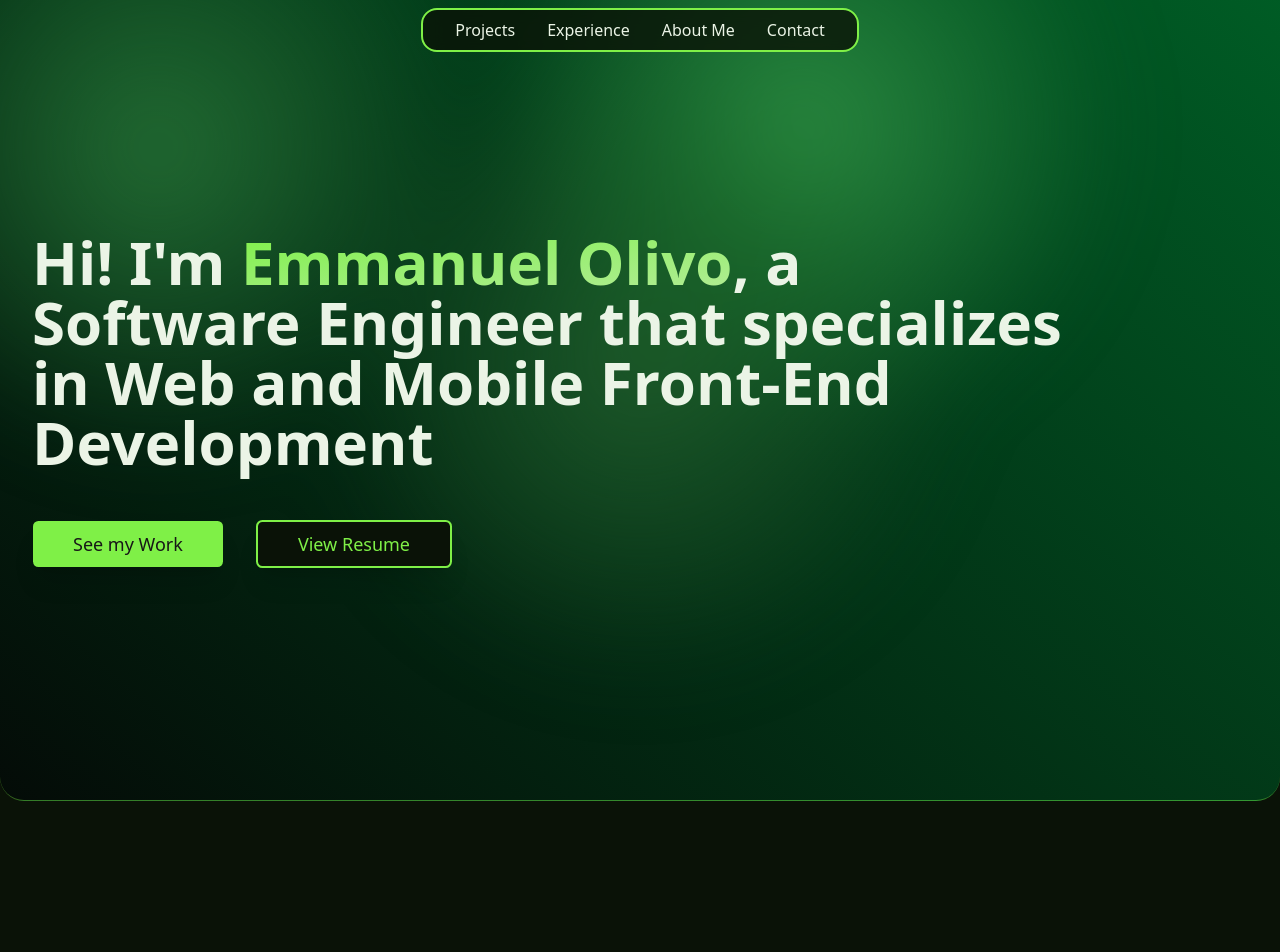
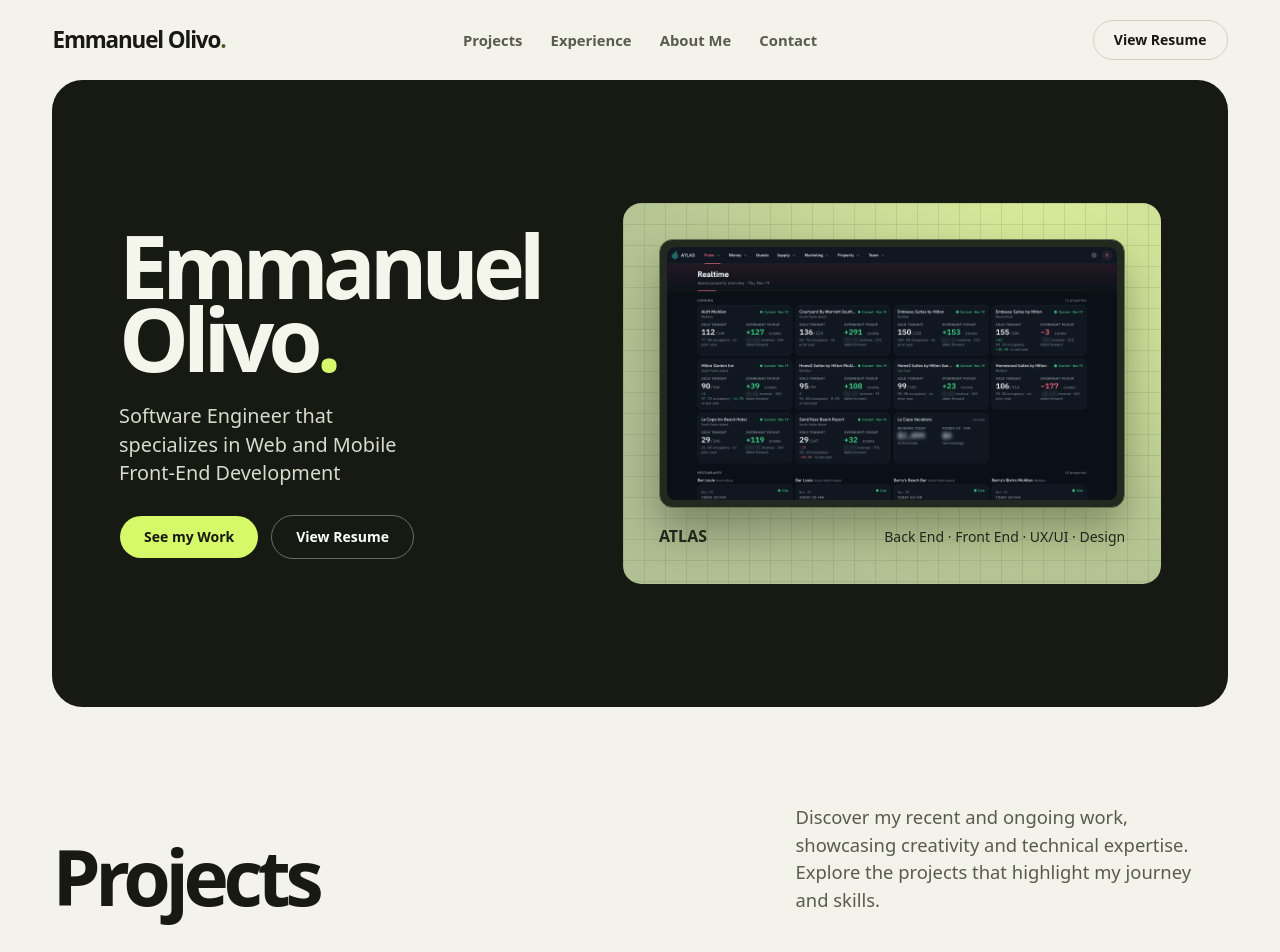
Before and after one commit to emmanuelolivo1002/portfolio-2027, a Next.js app: page / in a window 1280 px wide. Shown: the top 952 px of the page. Built offline with nearby package versions, Linux system fonts and the light colour scheme.

Commit message:
Refresh the portfolio design for Phase 2

```diff
--- a/package.json
+++ b/package.json
@@ -15,7 +15,8 @@
     "migration:ingest": "node scripts/ingest-portfolio.mjs"
   },
   "dependencies": {
-    "@fontsource-variable/lexend-deca": "^5.3.0",
+    "@fontsource-variable/bricolage-grotesque": "^5.3.0",
+    "@fontsource-variable/geist": "^5.3.0",
     "@strapi/blocks-react-renderer": "^1.0.2",
     "@vercel/analytics": "^2.0.1",
     "@vercel/speed-insights": "^2.1.0",
--- a/src/app/globals.css
+++ b/src/app/globals.css
@@ -1,66 +1,59 @@
 @import "tailwindcss";
 @import "tw-animate-css";
+
 @custom-variant data-open (&[data-state="open"]);
 @custom-variant data-closed (&[data-state="closed"]);
 
 @theme inline {
-  --font-sans: "Lexend Deca Variable", system-ui, sans-serif;
-  --font-heading: var(--font-sans);
+  --font-sans: "Geist Variable", system-ui, sans-serif;
+  --font-heading: "Bricolage Grotesque Variable", system-ui, sans-serif;
   --color-background: var(--background);
   --color-background-alt: var(--background-alt);
   --color-foreground: var(--foreground);
   --color-card: var(--card);
-  --color-card-foreground: var(--card-foreground);
-  --color-popover: var(--popover);
-  --color-popover-foreground: var(--popover-foreground);
+  --color-card-foreground: var(--foreground);
+  --color-popover: var(--card);
+  --color-popover-foreground: var(--foreground);
   --color-primary: var(--primary);
-  --color-primary-foreground: var(--primary-foreground);
+  --color-primary-foreground: var(--foreground);
+  --color-primary-ink: var(--primary-ink);
   --color-secondary: var(--secondary);
-  --color-secondary-foreground: var(--secondary-foreground);
-  --color-muted: var(--muted);
+  --color-secondary-foreground: var(--foreground);
+  --color-muted: var(--secondary);
   --color-muted-foreground: var(--muted-foreground);
-  --color-accent: var(--accent);
-  --color-accent-foreground: var(--accent-foreground);
-  --color-destructive: var(--destructive);
+  --color-accent: var(--secondary);
+  --color-accent-foreground: var(--foreground);
+  --color-destructive: #ad251d;
   --color-border: var(--border);
-  --color-input: var(--input);
-  --color-ring: var(--ring);
-  --radius-sm: calc(var(--radius) * 0.6);
-  --radius-md: calc(var(--radius) * 0.8);
-  --radius-lg: var(--radius);
-  --radius-xl: calc(var(--radius) * 1.4);
+  --color-input: var(--border);
+  --color-ring: var(--primary-ink);
+  --radius-sm: 0.3rem;
+  --radius-md: 0.55rem;
+  --radius-lg: 0.8rem;
+  --radius-xl: 1.1rem;
 }
 
 @layer base {
   :root {
-    color-scheme: dark;
-    --background: hsl(102 45% 5%);
-    --background-alt: hsl(105 23% 8.5%);
-    --foreground: hsl(99 39% 93%);
-    --card: hsl(0 0% 3.9%);
-    --card-foreground: hsl(0 0% 98%);
-    --popover: var(--card);
-    --popover-foreground: var(--card-foreground);
-    --primary: hsl(100 85% 61%);
-    --primary-foreground: hsl(0 0% 9%);
-    --secondary: hsl(100 60% 33%);
-    --secondary-foreground: hsl(103 47% 6%);
-    --accent: hsl(100 70% 75%);
-    --accent-foreground: var(--secondary-foreground);
-    --muted: hsl(0 0% 10%);
-    --muted-foreground: hsl(0 0% 63.9%);
-    --destructive: hsl(0 62.8% 45%);
-    --border: hsl(0 0% 15%);
-    --input: hsl(0 0% 25%);
-    --ring: var(--primary);
-    --radius: 0.5rem;
+    color-scheme: light;
+    --background: #f3f2eb;
+    --background-alt: #e9e9dd;
+    --foreground: #171912;
+    --card: #faf9f3;
+    --primary: #d5f969;
+    --primary-ink: #465821;
+    --secondary: #e9ecdc;
+    --muted-foreground: #585c4c;
+    --border: #d0d1c2;
+    --dark-panel: #171a13;
+    --dark-text: #f4f5eb;
   }
 
   html { scroll-behavior: smooth; }
   body { @apply bg-background font-sans text-foreground; }
+  main [id] { scroll-margin-top: 1.5rem; }
   ::selection { @apply bg-primary text-primary-foreground; }
-  :focus-visible { outline: 2px solid var(--primary); outline-offset: 3px; }
-  main [id] { scroll-margin-top: 3rem; }
+  :focus-visible { outline: 2px solid var(--primary-ink); outline-offset: 4px; }
 
   @media (prefers-reduced-motion: reduce) {
     html { scroll-behavior: auto; }
@@ -69,69 +62,213 @@
 
 @utility site-container {
   width: 100%;
-  max-width: 1400px;
+  max-width: 85rem;
   margin-inline: auto;
-  padding-inline: 2rem;
+  padding-inline: clamp(1rem, 4.1vw, 3.5rem);
 }
 
 @layer components {
-  .hero-surface {
-    background: linear-gradient(40deg, hsl(147 48% 3%), hsl(144 100% 18%));
+  .site-header {
+    min-height: 5rem;
+    display: grid;
+    grid-template-columns: 1fr auto 1fr;
+    align-items: center;
+    gap: 1.5rem;
   }
 
-  .hero-lights {
-    position: absolute;
-    inset: 0;
-    z-index: -1;
-    pointer-events: none;
-    filter: blur(40px);
+  .site-header > [data-slot="button"] { justify-self: end; }
+
+  .site-wordmark {
+    width: fit-content;
+    font-family: var(--font-heading);
+    font-weight: 750;
+    font-size: 1.4rem;
+    letter-spacing: -0.05em;
   }
 
-  .hero-lights span {
-    position: absolute;
-    inset: 10%;
-    mix-blend-mode: soft-light;
+  .site-wordmark span { color: var(--primary-ink); }
+
+  .site-nav {
+    display: flex;
+    align-items: center;
+    flex-wrap: wrap;
+    gap: clamp(0.8rem, 2.2vw, 2.2rem);
+    color: var(--muted-foreground);
+    font-size: 0.925rem;
+    font-weight: 560;
   }
 
-  .hero-lights span:nth-child(1) {
-    background: radial-gradient(circle closest-side, rgb(33 92 44 / 90%), transparent);
-    animation: hero-drift 30s ease-in-out infinite;
+  .site-nav a { display: block; padding-block: 0.35rem; }
+  .site-nav a:hover { color: var(--foreground); text-decoration: underline; text-underline-offset: 0.25em; }
+
+  .hero-panel, .contact-panel {
+    --primary-ink: var(--primary);
+    color: var(--dark-text);
+    background: var(--dark-panel);
+    border-radius: clamp(1.25rem, 2.4vw, 2rem);
   }
 
-  .hero-lights span:nth-child(2) {
-    background: radial-gradient(circle closest-side, rgb(43 124 59 / 80%), transparent);
-    transform-origin: 20% center;
-    animation: hero-orbit 20s linear infinite reverse;
+  .hero-panel {
+    display: grid;
+    align-items: center;
+    grid-template-columns: minmax(0, 0.9fr) minmax(0, 1.1fr);
+    min-height: clamp(28rem, 49vw, 40rem);
+    gap: clamp(1.8rem, 5vw, 5rem);
+    overflow: hidden;
+    padding: clamp(2rem, 5.2vw, 4.6rem);
   }
 
-  .hero-lights span:nth-child(3) {
-    background: radial-gradient(circle closest-side, rgb(53 156 74 / 80%), transparent);
-    transform-origin: 80% center;
-    animation: hero-orbit 40s linear infinite;
+  .hero-panel h1, .section-heading {
+    font-family: var(--font-heading);
+    font-weight: 720;
+    letter-spacing: -0.07em;
   }
 
-  .rich-text { overflow-wrap: anywhere; }
-  .rich-text > :where(p, ul, ol, figure, blockquote, h2, h3, h4) + * { margin-top: 1em; }
+  .hero-copy { container-type: inline-size; }
+
+  .hero-panel h1 {
+    font-size: clamp(2.8rem, 20cqw, 7.5rem);
+    line-height: 0.83;
+    margin-bottom: 1.7rem;
+  }
+
+  .hero-panel h1 span { color: var(--primary); }
+
+  .hero-intro {
+    color: #d8dacb;
+    font-size: clamp(1.06rem, 1.55vw, 1.35rem);
+    line-height: 1.45;
+    max-width: 28ch;
+    margin-bottom: 1.65rem;
+  }
+
+  .hero-panel :focus-visible, .contact-panel :focus-visible { outline-color: var(--primary); }
+
+  .hero-feature {
+    position: relative;
+    isolation: isolate;
+    display: grid;
+    align-content: center;
+    gap: 1rem;
+    padding: clamp(1rem, 2.8vw, 2.25rem);
+    overflow: hidden;
+    color: #202619;
+    border-radius: 1.15rem;
+    background-color: #bfc9a8;
+    background-image:
+      linear-gradient(#4c633724 1px, transparent 1px),
+      linear-gradient(90deg, #4c633724 1px, transparent 1px),
+      radial-gradient(ellipse at 78% 15%, #dcef9b 0%, #b1bf94 78%);
+    background-size: 21px 21px, 21px 21px, auto;
+  }
+
+  .hero-feature-frame {
+    padding: 0.45rem;
+    overflow: hidden;
+    border: 1px solid #657252;
+    border-radius: 0.85rem;
+    background: #222a20;
+    box-shadow: 0 1.3rem 2.7rem #202c1c66;
+  }
+
+  .hero-feature-caption {
+    display: flex;
+    flex-wrap: wrap;
+    align-items: baseline;
+    justify-content: space-between;
+    gap: 0.15rem 0.65rem;
+  }
+
+  .section-space { padding-block: clamp(3.25rem, 7.5vw, 7rem); }
+
+  .section-intro {
+    margin-bottom: clamp(1.7rem, 4vw, 3rem);
+    display: grid;
+    grid-template-columns: 1fr minmax(0, 27rem);
+    align-items: end;
+    gap: 0.8rem 2rem;
+  }
+
+  .section-heading {
+    font-size: clamp(3rem, 6vw, 6rem);
+    line-height: 0.94;
+  }
+
+  .section-intro p, .experience-heading p {
+    color: var(--muted-foreground);
+    font-size: clamp(1rem, 1.6vw, 1.15rem);
+  }
+
+  .experience-layout {
+    display: grid;
+    grid-template-columns: minmax(0, 1fr) minmax(0, 1.42fr);
+    gap: clamp(2rem, 7vw, 8rem);
+  }
+
+  .experience-heading p { margin-top: 1.25rem; max-width: 30ch; }
+
+  .about-layout {
+    display: grid;
+    grid-template-columns: minmax(0, 0.74fr) minmax(0, 1fr);
+    align-items: center;
+    gap: clamp(1.8rem, 9vw, 9rem);
+  }
+
+  .about-portrait {
+    width: 100%;
+    max-height: 33rem;
+    object-fit: cover;
+    object-position: center 35%;
+    border-radius: 1.35rem;
+    filter: saturate(0.72);
+  }
+
+  .contact-panel {
+    padding: clamp(1.8rem, 5vw, 4rem);
+    display: flex;
+    flex-wrap: wrap;
+    align-items: end;
+    justify-content: space-between;
+    gap: 1.8rem 3rem;
+  }
+
+  .contact-link {
+    display: inline-flex;
+    align-items: center;
+    gap: 0.5rem;
+    min-height: 2.75rem;
+    padding: 0.55rem 0.95rem;
+    border: 1px solid #a8ad95;
+    border-radius: 10rem;
+    font-size: 0.925rem;
+    font-weight: 560;
+    transition: background-color 140ms, color 140ms;
+  }
+
+  .contact-link:hover { background-color: var(--primary); color: var(--foreground); }
+
+  .rich-text { overflow-wrap: anywhere; line-height: 1.7; }
+  .rich-text > :where(p, ul, ol, figure, blockquote, h2, h3, h4) + * { margin-top: 0.85em; }
   .rich-text :where(ul, ol) { padding-inline-start: 1.25em; }
   .rich-text ul { list-style: disc; }
   .rich-text ol { list-style: decimal; }
   .rich-text li + li { margin-top: 0.25em; }
-  .rich-text :where(h2, h3, h4) { color: var(--primary); font-weight: 600; font-size: 1.25em; }
+  .rich-text :where(h2, h3, h4) { color: var(--foreground); font-family: var(--font-heading); font-weight: 680; font-size: 1.25em; }
   .rich-text a { text-decoration: underline; text-underline-offset: 0.2em; }
-  .rich-text a:hover { color: var(--primary); }
-  .rich-text img { width: 100%; height: auto; border-radius: var(--radius); }
+  .rich-text a:hover { color: var(--primary-ink); }
+  .rich-text img { width: 100%; height: auto; border-radius: 0.6rem; }
   .rich-text figcaption { margin-top: 0.4em; color: var(--muted-foreground); font-size: 0.875em; }
 
-  @media (prefers-reduced-motion: reduce) {
-    .hero-lights span { animation: none; }
+  @media (max-width: 64rem) {
+    .hero-panel { grid-template-columns: minmax(0, 1fr) minmax(0, 1fr); gap: 2rem; }
+  }
+
+  @media (max-width: 47.99rem) {
+    .site-header { grid-template-columns: 1fr; gap: 0.12rem; padding-block: 0.65rem; }
+    .site-nav { gap: 0.4rem 1rem; }
+    .hero-panel, .experience-layout, .about-layout, .section-intro { grid-template-columns: 1fr; }
+    .hero-panel { min-height: auto; gap: 1.45rem; }
+    .hero-feature { gap: 0.65rem; }
+    .about-portrait { height: min(28rem, 103vw); }
   }
 }
-
-@keyframes hero-drift {
-  0%, 100% { transform: translateY(-40%); }
-  50% { transform: translateY(40%); }
-}
-
-@keyframes hero-orbit {
-  to { transform: rotate(360deg); }
-}
--- a/src/app/layout.tsx
+++ b/src/app/layout.tsx
@@ -2,7 +2,8 @@ import type { Metadata } from "next";
 import { Analytics } from "@vercel/analytics/react";
 import { SpeedInsights } from "@vercel/speed-insights/next";
 import { portfolio } from "@/content/portfolio";
-import "@fontsource-variable/lexend-deca";
+import "@fontsource-variable/bricolage-grotesque";
+import "@fontsource-variable/geist";
 import "./globals.css";
 
 export const metadata: Metadata = {
--- a/src/app/page.tsx
+++ b/src/app/page.tsx
@@ -1,24 +1,15 @@
 import Image from "next/image";
+import Link from "next/link";
 import { Copyright, Heart, Link as LinkIcon, Mail } from "lucide-react";
 import { siGithub } from "simple-icons";
-import { HeroHeading } from "@/components/hero-heading";
 import { ProjectCard } from "@/components/project-card";
 import { RichText } from "@/components/rich-text";
 import { Timeline } from "@/components/timeline";
 import { Button } from "@/components/ui/button";
 import { portfolio } from "@/content/portfolio";
 
-function SectionHeader({ title, subtitle }: { title: string; subtitle: string }) {
-  return (
-    <div className="mb-12 flex flex-col items-center md:mb-20">
-      <h2 className="mb-8 text-center text-5xl text-primary md:text-8xl">{title}</h2>
-      <p className="max-w-prose text-center text-muted-foreground md:text-xl">{subtitle}</p>
-    </div>
-  );
-}
-
 function ContactIcon({ name }: { name: string }) {
-  const className = "size-9 md:size-14";
+  const className = "size-4 shrink-0";
   if (name === "email") return <Mail aria-hidden="true" className={className} strokeWidth={2.4} />;
   if (name === "github") {
     return <svg aria-hidden="true" viewBox="0 0 24 24" className={className} fill="currentColor"><path d={siGithub.path} /></svg>;
@@ -35,97 +26,130 @@ function ContactIcon({ name }: { name: string }) {
 
 export default function Home() {
   const { hero, work, experience, about, contact, navigation, sourceLink } = portfolio;
+  const [featured] = work.projects;
+  const intro = hero.heading.replace(/^Hi! I'm Emmanuel Olivo, a /, "");
 
   return (
     <>
       <a href="#main" className="sr-only z-[70] rounded-md bg-primary p-3 text-primary-foreground focus:not-sr-only focus:fixed focus:left-3 focus:top-3">
         Skip to content
       </a>
-      <header className="pointer-events-none fixed inset-x-0 top-0 z-50 hidden justify-center p-2 md:flex">
-        <nav aria-label="Main navigation" className="pointer-events-auto rounded-2xl border-2 border-primary bg-background/80 px-6 backdrop-blur">
-          <ul className="flex gap-4">
+
+      <header className="site-container site-header">
+        <Link href="/" className="site-wordmark" aria-label="Emmanuel Olivo home">Emmanuel Olivo<span aria-hidden="true">.</span></Link>
+        <nav aria-label="Main navigation">
+          <ul className="site-nav">
             {navigation.map(({ href, label }) => (
-              <li key={href}><a href={href} className="block whitespace-nowrap p-2 hover:bg-primary hover:text-primary-foreground focus-visible:bg-primary focus-visible:text-primary-foreground">{label}</a></li>
+              <li key={href}><a href={href}>{label}</a></li>
             ))}
           </ul>
         </nav>
+        <Button asChild variant="outline" className="hidden h-10 rounded-full border-border bg-transparent px-5 text-sm font-semibold text-foreground hover:bg-muted md:inline-flex">
+          <a href={hero.resumeLink.href} target="_blank" rel="noopener noreferrer">{hero.resumeLink.label}</a>
+        </Button>
       </header>
-      <main id="main" className="overflow-x-clip">
-        <section className="hero-surface relative isolate overflow-hidden rounded-b-3xl border-b border-primary/40">
-          <div className="hero-lights" aria-hidden="true"><span /><span /><span /></div>
-          <div className="site-container relative flex flex-col justify-center py-10 md:h-screen md:max-h-[600px] lg:max-h-[800px]">
-            <div className="mt-6 sm:mt-0 lg:max-w-[75%] xl:max-w-[85%]">
-              <h1 className="text-2xl font-bold sm:text-4xl md:text-5xl lg:text-6xl"><HeroHeading heading={hero.heading} /></h1>
-              <div className="mt-8 flex flex-col gap-4 sm:gap-8 md:flex-row lg:mt-12">
-                <Button asChild className="h-12 w-full rounded-md px-10 text-sm shadow-xl md:w-auto md:text-lg">
+
+      <main id="main" tabIndex={-1} className="overflow-x-clip">
+        <div className="site-container">
+          <section aria-label="Introduction" className="hero-panel">
+            <div className="hero-copy">
+              <h1>Emmanuel<br />Olivo<span>.</span></h1>
+              <p className="hero-intro">{intro}</p>
+              <div className="flex flex-wrap gap-3">
+                <Button asChild className="h-11 rounded-full px-5 text-sm font-semibold sm:px-6">
                   <a href={hero.workLink.href}>{hero.workLink.label}</a>
                 </Button>
-                <Button asChild variant="outline" className="h-12 w-full rounded-md border-2 border-primary bg-background px-10 text-sm text-primary shadow-xl hover:bg-primary hover:text-primary-foreground md:w-auto md:text-lg">
+                <Button asChild variant="outline" className="h-11 rounded-full border-white/35 bg-transparent px-5 text-sm font-semibold text-white hover:bg-white hover:text-primary-foreground sm:px-6">
                   <a href={hero.resumeLink.href} target="_blank" rel="noopener noreferrer">{hero.resumeLink.label}</a>
                 </Button>
               </div>
             </div>
+            {featured?.thumbnail && (
+              <figure className="hero-feature">
+                <div className="hero-feature-frame">
+                  <Image
+                    src={featured.thumbnail.src} alt={featured.thumbnail.alt || featured.title}
+                    width={featured.thumbnail.width} height={featured.thumbnail.height} preload
+                    sizes="(min-width: 1200px) 610px, (min-width: 950px) 46vw, 88vw"
+                    className="h-auto w-full rounded-[0.55rem]"
+                  />
+                </div>
+                <figcaption className="hero-feature-caption">
+                  <span className="font-semibold">{featured.title}</span>
+                  <span className="text-sm">{featured.roles.join(" · ")}</span>
+                </figcaption>
+              </figure>
+            )}
+          </section>
+        </div>
+
+        <section id="projects" className="site-container section-space">
+          <div className="section-intro">
+            <h2 className="section-heading">{work.title}</h2>
+            <p>{work.subtitle}</p>
+          </div>
+          <div className="grid gap-5 sm:grid-cols-2 lg:gap-7">
+            {work.projects.slice(0, 2).map((project) => <ProjectCard key={project.id} project={project} featured />)}
+          </div>
+          <div className="mt-5 grid gap-5 sm:grid-cols-2 lg:mt-7 lg:grid-cols-3 lg:gap-7">
+            {work.projects.slice(2).map((project) => <ProjectCard key={project.id} project={project} />)}
           </div>
         </section>
 
-        <section id="projects" className="bg-background py-12 md:py-24 lg:py-36">
-          <div className="site-container">
-            <SectionHeader title={work.title} subtitle={work.subtitle} />
-            <div className="grid gap-14 md:grid-cols-2 xl:grid-cols-3">
-              {work.projects.map((project) => <ProjectCard key={project.id} project={project} />)}
+        <section id="experience" className="border-y border-border bg-background-alt">
+          <div className="site-container section-space experience-layout">
+            <div className="experience-heading">
+              <h2 className="section-heading">{experience.title}</h2>
+              <p>{experience.subtitle}</p>
+            </div>
+            <Timeline jobs={experience.jobs} />
+          </div>
+        </section>
+
+        <section id="about" className="site-container section-space">
+          <div className="about-layout">
+            {about.portrait && (
+              <Image
+                src={about.portrait.src} alt={about.portrait.alt}
+                width={about.portrait.width} height={about.portrait.height}
+                sizes="(min-width: 1024px) 420px, (min-width: 720px) 38vw, 92vw"
+                className="about-portrait"
+              />
+            )}
+            <div className="max-w-prose self-center">
+              <h2 className="section-heading mb-6">{about.title}</h2>
+              <RichText content={about.detail} />
             </div>
           </div>
         </section>
 
-        <section id="experience" className="bg-background-alt py-12 md:py-24 lg:py-36">
-          <div className="site-container">
-            <SectionHeader title={experience.title} subtitle={experience.subtitle} />
-            <Timeline jobs={experience.jobs} />
-          </div>
-        </section>
-
-        <section id="about" className="flex items-center justify-center py-12 lg:min-h-screen">
-          <div className="grid w-full items-center lg:site-container lg:grid-cols-[2fr_1fr]">
-            <div className="p-6 text-foreground lg:z-10 lg:rounded-xl lg:bg-background-alt lg:p-10 lg:text-lg lg:shadow-xl">
-              <h2 className="mb-4 text-center text-5xl text-primary lg:text-left">{about.title}</h2>
-              <RichText content={about.detail} />
+        <section id="contact" className="site-container pb-14 lg:pb-20">
+          <div className="contact-panel">
+            <div>
+              <h2 className="section-heading">{contact.title}</h2>
+              <p className="mt-4 max-w-[56ch] text-white/75">{contact.subtitle}</p>
             </div>
-            {about.portrait && (
-              <Image
-                src={about.portrait.src} alt={about.portrait.alt} width={about.portrait.width} height={about.portrait.height}
-                sizes="(min-width: 1024px) 33vw, 100vw"
-                className="h-auto w-full grayscale lg:rounded-xl"
-              />
-            )}
-          </div>
-        </section>
-
-        <section id="contact" className="flex min-h-screen items-center justify-center">
-          <div className="site-container relative translate-y-[60px]">
-            <div className="mb-12 flex flex-col items-center lg:mb-16">
-              <h2 className="mb-8 text-center text-5xl text-primary sm:text-8xl lg:mb-12 xl:text-9xl">{contact.title}</h2>
-              <p className="text-muted-foreground sm:max-w-prose sm:text-center md:text-xl">{contact.subtitle}</p>
-            </div>
-            <div className="flex flex-wrap justify-center gap-4 md:gap-6">
-              {contact.links.map(({ label, href }) => (
-                <a
-                  key={label} href={href} target="_blank" rel="noopener noreferrer"
-                  aria-label={({ email: "Email", linkedIn: "LinkedIn", github: "GitHub" })[label] ?? label}
-                  className="flex items-center justify-center rounded-full bg-linear-to-br from-background-alt to-primary/10 p-2 text-muted-foreground shadow-lg transition-colors hover:from-primary hover:to-primary hover:text-primary-foreground md:p-6"
-                >
-                  <ContactIcon name={label} />
-                </a>
-              ))}
+            <div className="flex flex-wrap gap-2.5">
+              {contact.links.map(({ label, href }) => {
+                const name = ({ email: "Email", linkedIn: "LinkedIn", github: "GitHub" })[label] ?? label;
+                return (
+                  <a key={label} href={href} target="_blank" rel="noopener noreferrer" className="contact-link">
+                    <ContactIcon name={label} />
+                    {name}
+                  </a>
+                );
+              })}
             </div>
           </div>
         </section>
       </main>
-      <footer className="border-t border-primary/40 bg-background py-4 text-xs text-muted-foreground lg:text-base">
-        <div className="site-container flex flex-col items-center justify-center gap-2 md:flex-row md:justify-between">
-          <p className="flex items-center gap-1"><Copyright aria-hidden="true" className="size-4" /> Emmanuel Olivo 2024 - Present</p>
+
+      <footer className="border-t border-border py-5 text-sm text-muted-foreground">
+        <div className="site-container flex flex-wrap items-center justify-between gap-x-5 gap-y-2">
+          <p className="flex items-center gap-1"><Copyright aria-hidden="true" className="size-4" /> Emmanuel Olivo 2024 – Present</p>
           <p className="flex items-center">
-            Made with <Heart aria-label="love" className="mx-1 size-4 fill-red-500 text-red-500" /> and{" "}
-            <a href={sourceLink} target="_blank" rel="noopener noreferrer" className="ml-1 underline hover:text-primary">Next.js</a>
+            Made with <Heart aria-label="love" className="mx-1 size-4 fill-red-700 text-red-700" /> and{" "}
+            <a href={sourceLink} target="_blank" rel="noopener noreferrer" className="ml-1 underline underline-offset-3 hover:text-foreground">Next.js</a>
           </p>
         </div>
       </footer>
--- a/src/components/hero-heading.tsx
+++ /dev/null
@@ -1,13 +0,0 @@
-export function HeroHeading({ heading }: { heading: string }) {
-  const name = "Emmanuel Olivo";
-  const start = heading.indexOf(name);
-  if (start === -1) return heading;
-
-  return (
-    <>
-      {heading.slice(0, start)}
-      <span className="inline-block bg-linear-to-br from-primary to-accent bg-clip-text text-transparent">{name}</span>
-      {heading.slice(start + name.length)}
-    </>
-  );
-}
```
Also changed, not shown: src/components/project-card.tsx (+22 -19 lines), src/components/timeline.tsx (+17 -16 lines), 2 other files (tests, documents, lock files or other folders).
